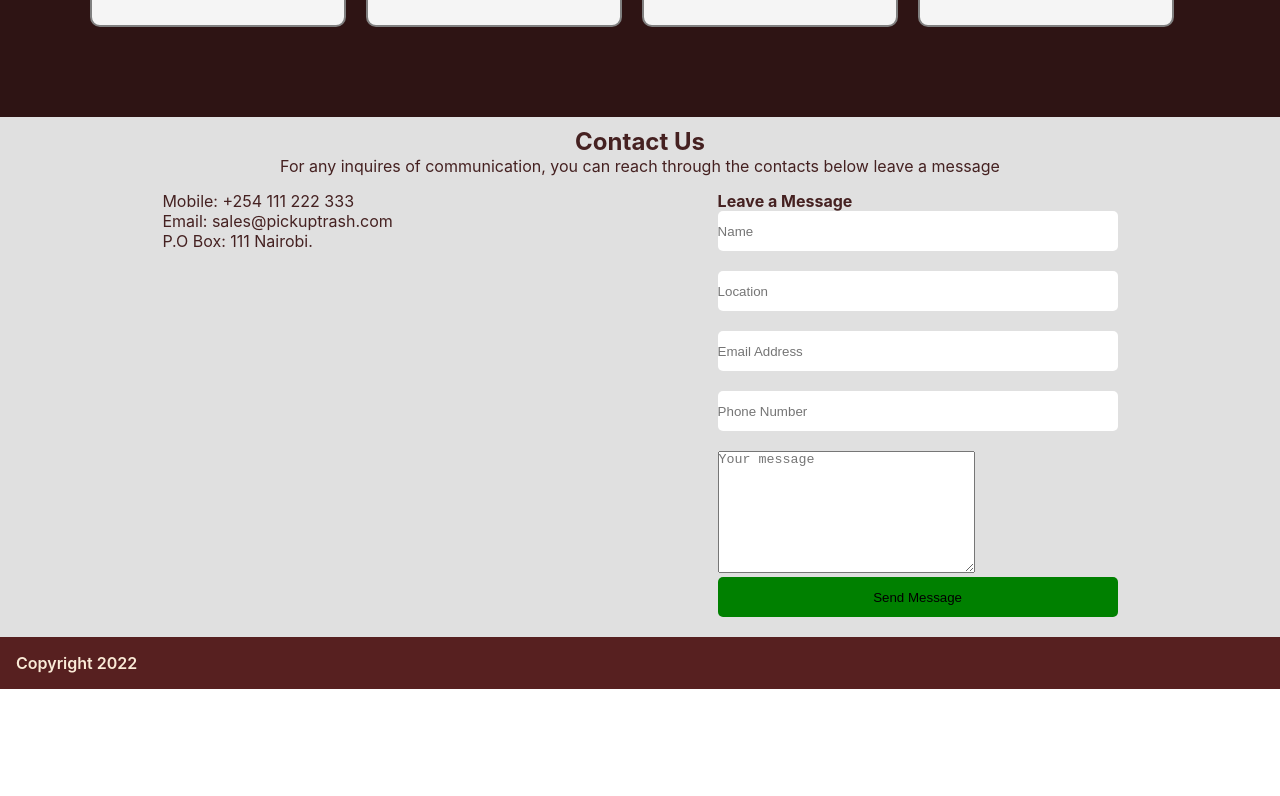
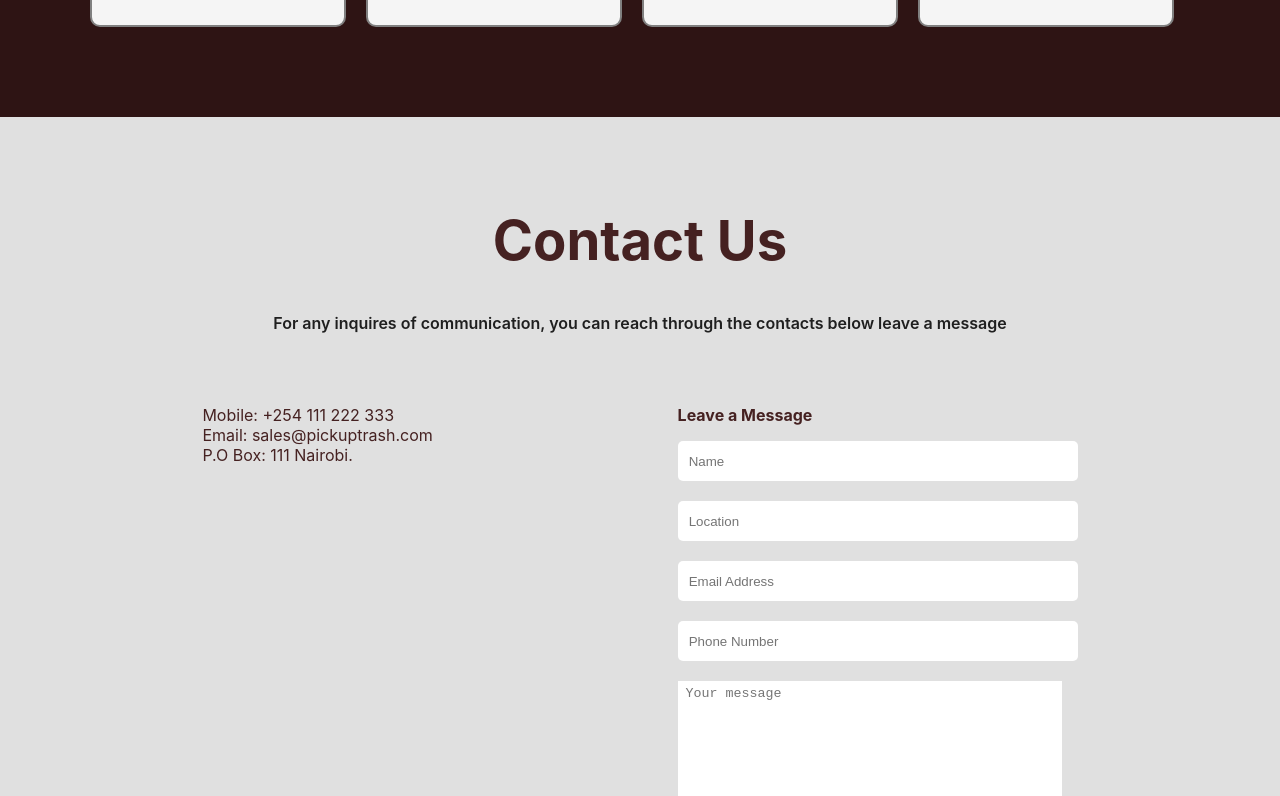
Before and after one commit to kiborgok/pick-up-trash, a React (Create React App) app: page / in a window 1280 px wide. Shown: the part 2224-3020 px from the top of the page. Before the commit the page ends 2913 px from the top, so only its background shows below. Built offline with nearby package versions, Linux system fonts and the light colour scheme.

Commit message:
style: add padding & fontsize

```diff
--- a/src/components/contact/ContactPage.jsx
+++ b/src/components/contact/ContactPage.jsx
@@ -1,24 +1,30 @@
-import "./contact.css"
-import emailjs from "emailjs-com"
-import { FontAwesomeIcon } from '@fortawesome/react-fontawesome'
-function ContactPage(){
+import "./contact.css";
+import emailjs from "emailjs-com";
+import { FontAwesomeIcon } from "@fortawesome/react-fontawesome";
+function ContactPage() {
   function sendEmail(e) {
     e.preventDefault();
 
-    emailjs.sendForm('service_h211o5s', 'template_rsaybpf', e.target, 'user_k0bZjq4R0VCGguDF9wOdZ')
-        .then((result) => {
+    emailjs
+      .sendForm("service_h211o5s", "template_rsaybpf", e.target, "user_k0bZjq4R0VCGguDF9wOdZ")
+      .then(
+        (result) => {
           console.log(result.text);
-        }, (error) => {
+        },
+        (error) => {
           console.log(error.text);
-        });
-        e.target.reset()
         }
-    return(
+      );
+    e.target.reset();
+  }
+  return (
     <div className="contactcontainer">
       <div id="messageheader">
         <h2>Contact Us</h2>
-            <p>For any inquires of communication, you can
-                 reach through the contacts below leave a message</p>
+        <p>
+          For any inquires of communication, you can reach through the contacts below leave a
+          message
+        </p>
       </div>
 
       <div id="contacts">
@@ -34,24 +40,45 @@ function ContactPage(){
           </div>
         </div>
         <div className="message">
-
           <form onSubmit={sendEmail}>
             <h4>Leave a Message</h4>
             <div className="messageinputs">
               <div className="nameholder">
-                            <input type="text" className="form-control" placeholder="Name" name="name"/>
+                <input type="text" className="form-control" placeholder="   Name" name="name" />
               </div>
               <div className="locationholder">
-                            <input type="text" className="form-control" placeholder="Location" name="location"/>
+                <input
+                  type="text"
+                  className="form-control"
+                  placeholder="   Location"
+                  name="location"
+                />
               </div>
               <div className="emailholder">
-                            <input type="email" className="form-control" placeholder="Email Address" name="email"/>
+                <input
+                  type="email"
+                  className="form-control"
+                  placeholder="   Email Address"
+                  name="email"
+                />
               </div>
               <div className="phoneholder">
-                            <input type="text" className="form-control" placeholder="Phone Number" name="phone"/>
+                <input
+                  type="text"
+                  className="form-control"
+                  placeholder="   Phone Number"
+                  name="phone"
+                />
               </div>
               <div className="messageholder">
-                            <textarea className="form-control" id="" cols="30" rows="8" placeholder="Your message" name="message"></textarea>
+                <textarea
+                  className="form-control"
+                  id=""
+                  cols="30"
+                  rows="8"
+                  placeholder=" Your message"
+                  name="message"
+                ></textarea>
               </div>
               <div className="submitbutton">
                 <input type="submit" className="button" value="Send Message"></input>
--- a/src/components/contact/contact.css
+++ b/src/components/contact/contact.css
@@ -1,32 +1,59 @@
-*{
-    box-sizing: border-box;
-    padding: 0;
-    margin: 0;
-
-}
 .contactcontainer {
   color: #452121;
-    background-color: #E0E0E0;
+  background-color: #e0e0e0;
   background-size: cover;
-
-
+  padding: 10vh;
 }
-#messageheader{
+#messageheader {
   margin-top: 10px;
   text-align: center;
   flex-direction: column;
 }
-#contacts{
+
+#messageheader h2 {
+  font-size: 3.4em;
+  margin-bottom: 5vh;
+  color: #452121;
+  font-weight: 700;
+}
+
+#messageheader p {
+  padding: 0 10vw;
+  font-size: 1em;
+  font-weight: 600;
+  color: rgb(31, 31, 31);
+}
+
+#contacts {
   display: flex;
   flex-direction: row;
   justify-content: space-around;
-    margin-top: 15px;
-
+  margin-top: 9vh;
 }
-#iconic{
+#iconic {
   flex-direction: column;
 }
 
-.button{
-    background-color: green;
+.message h4 {
+  margin-bottom: 2vh;
 }
+
+.messageholder textarea {
+  border: none;
+  padding-top: 5px;
+  width: 30vw;
+}
+
+.button {
+  margin-top: 2vh;
+  background-color: #6e6bff;
+  padding: 10px 20px;
+  border-radius: 5px;
+  color: #e0e0e0;
+  font-size: 1em;
+  font-weight: 600;
+}
+
+.button:hover {
+  background-color: #8785ff;
+}
```
Lines whose indentation alone changed are shown as unchanged.
